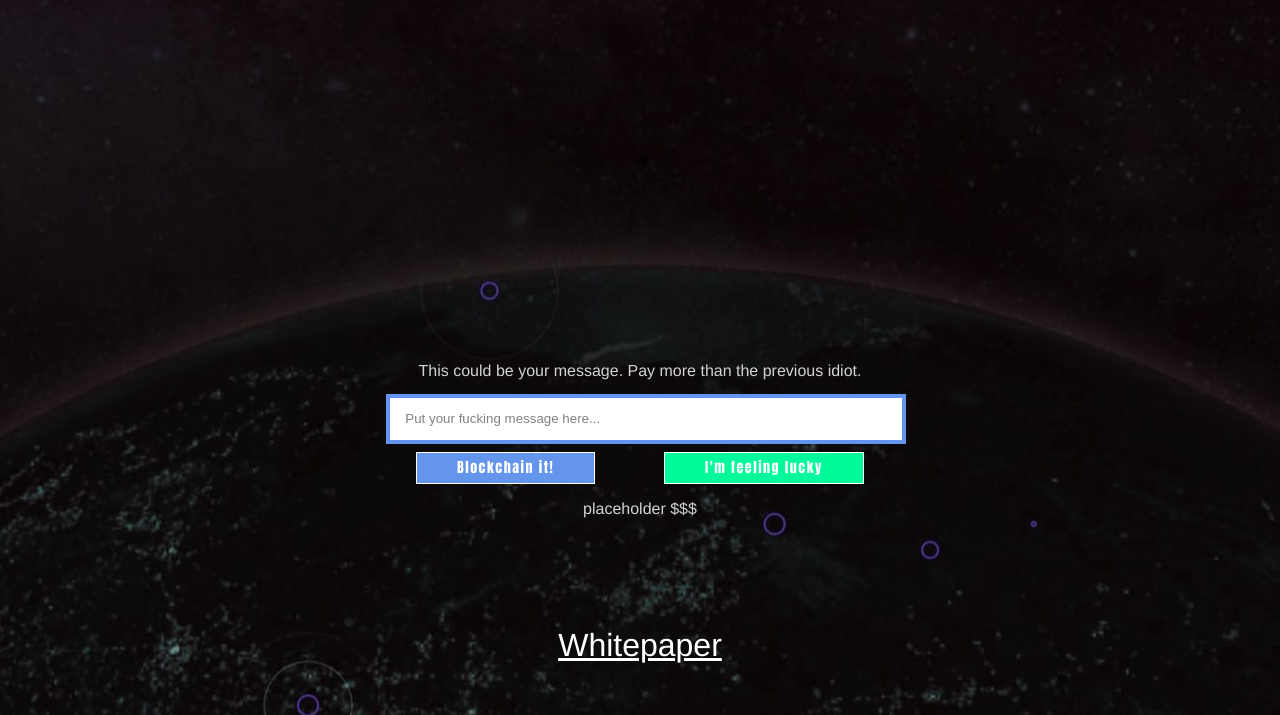
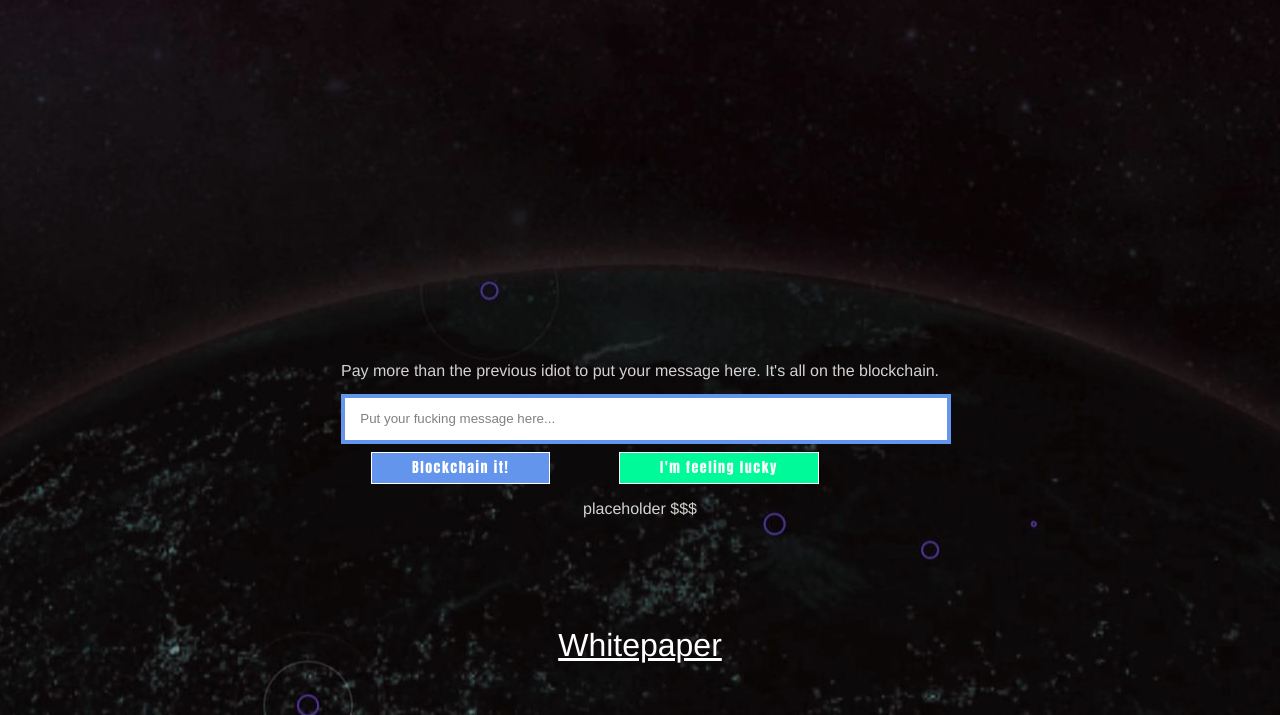
Before and after one commit to wavesaber/messageintheblockchain, a plain HTML site: page index.html in a window 1280 px wide. Shown: the part 112-827 px from the top of the page. Drawn offline with nearby package versions, Linux system fonts and the light colour scheme; a script that the page names is missing.

Commit message:
changed main text

```diff
--- a/index.html
+++ b/index.html
@@ -28,7 +28,7 @@
 
 
     <section id="inputElements" class="money">
-        <h2> This could be your message. Pay more than the previous idiot. </h2>
+        <h2> Pay more than the previous idiot to put your message here. It's all on the blockchain. </h2>
 
         <input type="text" id="inputText" , placeholder="Put your fucking message here..."></input>
         <div>
```
